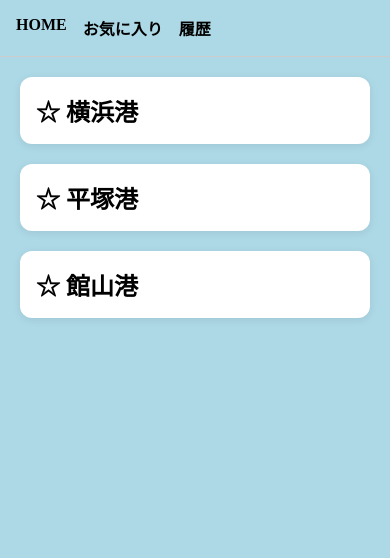
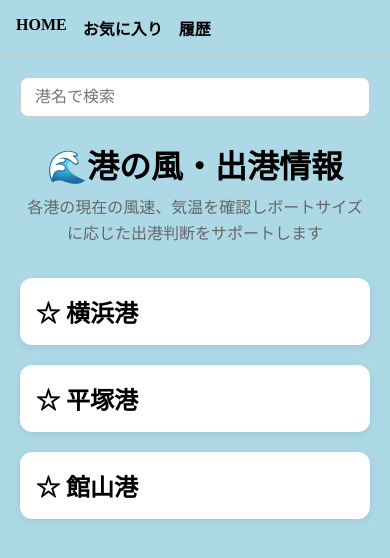
Before and after one commit to shunsekai/departure-checker, a React (Vite) app: page / in a window 390 px wide. Shown: the top 558 px of the page. Built offline with nearby package versions, Linux system fonts and the light colour scheme.

Commit message:
港検索機能を追加

```diff
--- a/src/components/PortCard.module.css
+++ b/src/components/PortCard.module.css
@@ -5,6 +5,7 @@
   box-shadow: 0 2px 8px rgba(0, 0, 0, 0.08);
   cursor: pointer;
   transition: 0.2s;
+  width: 100%;
 }
 .card:hover {
   transform: translateY(-2px);
@@ -12,4 +13,5 @@
 .cardLink {
   text-decoration: none;
   color: inherit;
+  display: block;
 }
--- a/src/pages/Favorites.module.css
+++ b/src/pages/Favorites.module.css
@@ -1,6 +1,17 @@
 .container {
   display: grid;
-  grid-template-columns: repeat(auto-fit, minmax(250px, 1fr));
+  grid-template-columns: repeat(3, 1fr);
   gap: 20px;
   padding: 20px;
 }
+@media (max-width: 900px) {
+  .container {
+    grid-template-columns: repeat(2, 1fr);
+  }
+}
+
+@media (max-width: 600px) {
+  .container {
+    grid-template-columns: 1fr;
+  }
+}
--- a/src/pages/History.module.css
+++ b/src/pages/History.module.css
@@ -1,6 +1,17 @@
 .container {
   display: grid;
-  grid-template-columns: repeat(auto-fit, minmax(250px, 1fr));
+  grid-template-columns: repeat(3, 1fr);
   gap: 20px;
   padding: 20px;
 }
+@media (max-width: 900px) {
+  .container {
+    grid-template-columns: repeat(2, 1fr);
+  }
+}
+
+@media (max-width: 600px) {
+  .container {
+    grid-template-columns: 1fr;
+  }
+}
--- a/src/pages/Home.module.css
+++ b/src/pages/Home.module.css
@@ -1,6 +1,40 @@
 .container {
   display: grid;
-  grid-template-columns: repeat(auto-fit, minmax(250px, 1fr));
+  grid-template-columns: repeat(3, 1fr);
   gap: 20px;
   padding: 20px;
 }
+@media (max-width: 900px) {
+  .container {
+    grid-template-columns: repeat(2, 1fr);
+  }
+}
+
+@media (max-width: 600px) {
+  .container {
+    grid-template-columns: 1fr;
+  }
+}
+.header {
+  grid-column: 1/-1;
+  text-align: center;
+  margin-bottom: 12px;
+}
+.header h1 {
+  margin-bottom: 8px;
+  font-size: 32px;
+}
+.header p {
+  color: #666;
+  line-height: 1.6;
+}
+.search {
+  width: 100%;
+  max-width: 400px;
+  display: block;
+  margin: 0 auto 24px;
+  padding: 10px 14px;
+  border: 1px solid #ccc;
+  border-radius: 8px;
+  font-size: 16px;
+}
--- a/src/pages/Home.tsx
+++ b/src/pages/Home.tsx
@@ -1,12 +1,13 @@
 import PortCard from "../components/PortCard";
 import styles from "./Home.module.css";
 import { ports } from "../data/ports";
-import React, { useEffect } from "react";
+import React, { useEffect, useState } from "react";
 type HomeProps = {
   favorites: string[];
   setFavorites: React.Dispatch<React.SetStateAction<string[]>>;
 };
 export default function Home({ favorites, setFavorites }: HomeProps) {
+  const [search, setSearch] = useState("");
   const toggleFavorite = (id: string) => {
     if (favorites.includes(id)) {
       setFavorites(favorites.filter((favoriteId) => favoriteId !== id));
@@ -19,10 +20,27 @@ export default function Home({ favorites, setFavorites }: HomeProps) {
     console.log("保存", favorites);
     localStorage.setItem("favorites", JSON.stringify(favorites));
   }, [favorites]);
+  const filteredPorts = ports.filter((port) =>
+    port.name.toLowerCase().includes(search.toLocaleLowerCase()),
+  );
 
   return (
     <div className={styles.container}>
-      {ports.map((port) => (
+      <div className={styles.header}>
+        <input
+          type="text"
+          placeholder="港名で検索"
+          value={search}
+          onChange={(event) => setSearch(event.target.value)}
+          className={styles.search}
+        />
+        <h1>🌊港の風・出港情報</h1>
+        <p>
+          各港の現在の風速、気温を確認しボートサイズに応じた出港判断をサポートします
+        </p>
+      </div>
+
+      {filteredPorts.map((port) => (
         <PortCard
           key={port.id}
           name={port.name}
--- a/src/pages/PortDetail.tsx
+++ b/src/pages/PortDetail.tsx
@@ -65,7 +65,7 @@ export default function PortDetail() {
       }
     }
 
-    if (boatSize === "mediam") {
+    if (boatSize === "medium") {
       if (windSpeed < 7) {
         return "出港可能";
       } else if (windSpeed >= 7 && windSpeed < 10) {
@@ -121,32 +121,37 @@ export default function PortDetail() {
   };
   return (
     <div className={styles.portCard}>
-      <h1 className={styles.title}>{port.name}</h1>
-      <label>ボートサイズ</label>
+      <h1 className={styles.title}>🌊 {port.name}</h1>
+      <div className={styles.selectArea}>
+        <label htmlFor="boatSize">ボートサイズ</label>
         <select
+          id="boatSize"
           value={boatSize}
           onChange={(event) => {
             setBoatSize(event.target.value);
           }}
         >
           <option value="large">大型</option>
-        <option value="mediam">中型</option>
+          <option value="medium">中型</option>
           <option value="small">小型</option>
         </select>
+      </div>
       {error && <p className={styles.error}>{error}</p>}
-      <div className={styles.info}>
-        <p>緯度:{port.lat}</p>
-        <p>経度:{port.lon}</p>
+      <div className={styles.section}>
+        <h2>現在の天気</h2>
         <p className={styles.wind}>
-          {getWeatherText(windSpeed, "風速", "m/s")}
+          💨 {getWeatherText(windSpeed, "風速", "m/s")}
         </p>
-        <p>{getWeatherText(temperature, "気温", "度")}</p>
+        <p>🌡 {getWeatherText(temperature, "気温", "度")}</p>
         <p>
-          {getWeatherText(windDirection, "風向", "°")}
+          🧭 {getWeatherText(windDirection, "風向", "°")}
           {getWindDirection()}
         </p>
       </div>
+      <div className={styles.statusArea}>
+        <h2>出港判断</h2>
         <p className={`${styles.status} ${statusClass}`}>{status}</p>
+      </div>
     </div>
   );
 }
--- a/src/pages/portDetail.module.css
+++ b/src/pages/portDetail.module.css
@@ -7,6 +7,21 @@
   box-shadow: 0 2px 10px rgba(0, 0, 0, 0.1);
   font-family: sans-serif;
 }
+.selectArea {
+  margin: 20px 0;
+}
+.selectArea select {
+  width: 100%;
+  padding: 8px;
+  border-radius: 8px;
+  border: 1px soliid #ccc;
+}
+.selectArea label {
+  display: block;
+  margin-bottom: 8px;
+  font-weight: bold;
+}
+
 .title {
   font-size: 24px;
   margin-bottom: 16px;
@@ -48,3 +63,22 @@
     font-size: 20px;
   }
 }
+.statusArea {
+  margin-top: 28px;
+}
+.statusArea h2 {
+  margin-bottom: 12px;
+}
+.section {
+  margin-top: 24px;
+  padding: 16px;
+  background: #f8f9fa;
+  border-radius: 10px;
+}
+.section h2 {
+  margin-bottom: 12px;
+  font-size: 20px;
+}
+.section p {
+  margin: 8px 0;
+}
```
Lines whose indentation alone changed are shown as unchanged.
